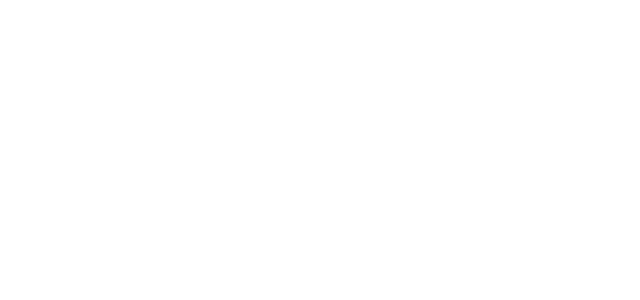
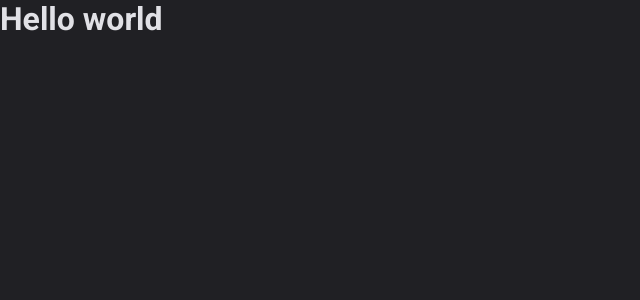
Before and after one commit to guilherme-n/dt-money, a React (Vite) app: page / in a window 1280 px wide. Shown: the top 300 px of the page, without its empty margins (0-640 px from the left). Built offline with nearby package versions, Linux system fonts and the light colour scheme.

Commit message:
setup default css and theme

```diff
--- a/index.html
+++ b/index.html
@@ -1,8 +1,15 @@
 <!DOCTYPE html>
 <html lang="en">
 	<head>
+		<link rel="preconnect" href="https://fonts.googleapis.com" />
+		<link rel="preconnect" href="https://fonts.gstatic.com" crossorigin />
 		<meta charset="UTF-8" />
 		<meta name="viewport" content="width=device-width, initial-scale=1.0" />
+
+		<link
+			href="https://fonts.googleapis.com/css2?family=Roboto:wght@400;700&display=swap"
+			rel="stylesheet"
+		/>
 		<title>DT Money</title>
 	</head>
 	<body>
--- a/package.json
+++ b/package.json
@@ -10,11 +10,13 @@
   },
   "dependencies": {
     "react": "^18.2.0",
-    "react-dom": "^18.2.0"
+    "react-dom": "^18.2.0",
+    "styled-components": "^5.3.8"
   },
   "devDependencies": {
     "@types/react": "^18.0.27",
     "@types/react-dom": "^18.0.10",
+    "@types/styled-components": "^5.1.26",
     "@vitejs/plugin-react": "^3.1.0",
     "typescript": "^4.9.3",
     "vite": "^4.1.0"
--- a/src/App.tsx
+++ b/src/App.tsx
@@ -1,3 +1,12 @@
+import { ThemeProvider } from 'styled-components';
+import { GlobalStyle } from './styles/global';
+import { defaultTheme } from './styles/themes/default';
+
 export function App() {
-	return <div className='App'></div>;
+	return (
+		<ThemeProvider theme={defaultTheme}>
+			<GlobalStyle />
+			<h1 className='App'>Hello world</h1>
+		</ThemeProvider>
+	);
 }
--- /dev/null
+++ b/src/styles/global.ts
@@ -0,0 +1,24 @@
+import { createGlobalStyle } from 'styled-components';
+
+export const GlobalStyle = createGlobalStyle`
+  *{
+    margin: 0;
+    padding: 0;
+    box-sizing: border-box;
+  }
+
+  :focus {
+    outline: 0;
+    box-shadow: 0 0 0 2px ${(props) => props.theme['green-500']};
+  }
+
+  body {
+    background-color: ${(props) => props.theme['gray-800']};
+    color: ${(props) => props.theme['gray-100']};
+    -webkit-font-smoothing: antialiased;
+  };
+
+  body, input, textarea, button{
+    font: 400 1rem Roboto, sans-serif;
+  }
+`;
--- /dev/null
+++ b/src/styles/themes/default.ts
@@ -0,0 +1,20 @@
+export const defaultTheme = {
+	white: '#FFF',
+
+	'gray-100': '#E1E1E6',
+	'gray-300': '#C4C4CC',
+	'gray-400': '#8D8D99',
+	'gray-500': '#7C7C8A',
+	'gray-600': '#323238',
+	'gray-700': '#29292E',
+	'gray-800': '#202024',
+	'gray-900': '#121214',
+
+	'green-300': '#00B37E',
+	'green-500': '#00875F',
+	'green-700': '#015F43',
+
+	'red-300': '#F75A68',
+	'red-500': '#AB222E',
+	'red-700': '#7A1921',
+} as const;
```
Also changed, not shown: src/@types/styled.d.ts (added, +8 -0 lines), 1 other file (tests, documents, lock files or other folders).
